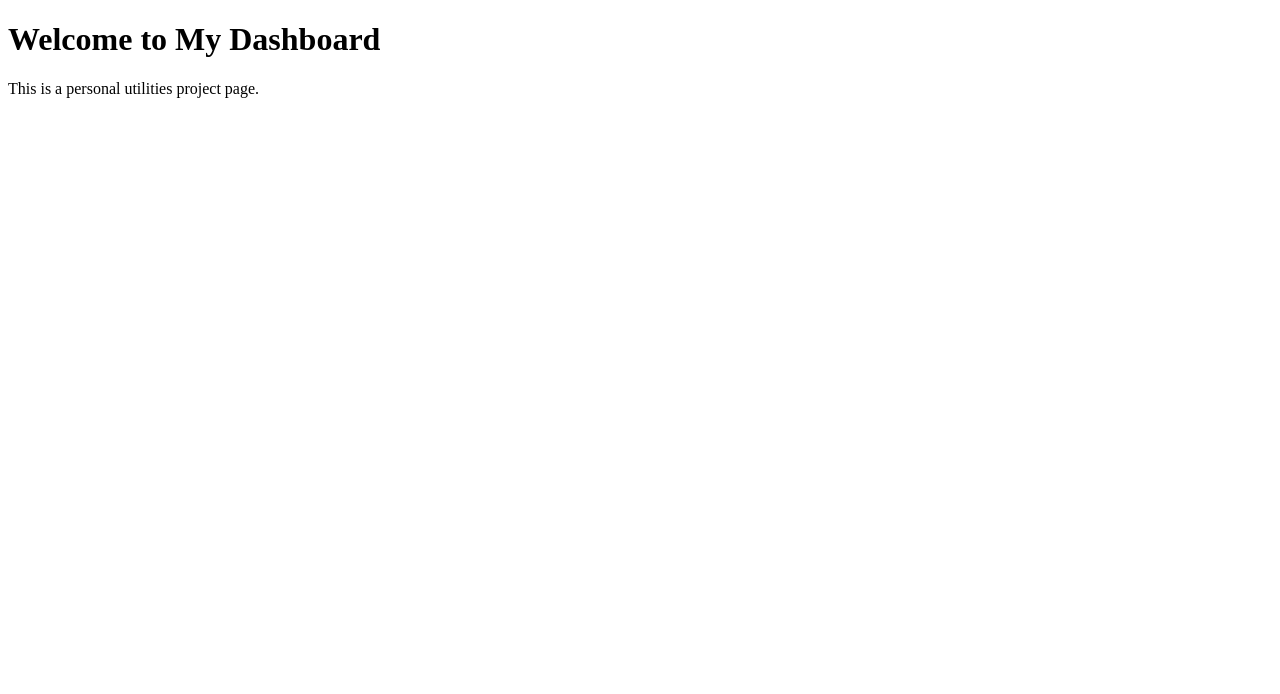
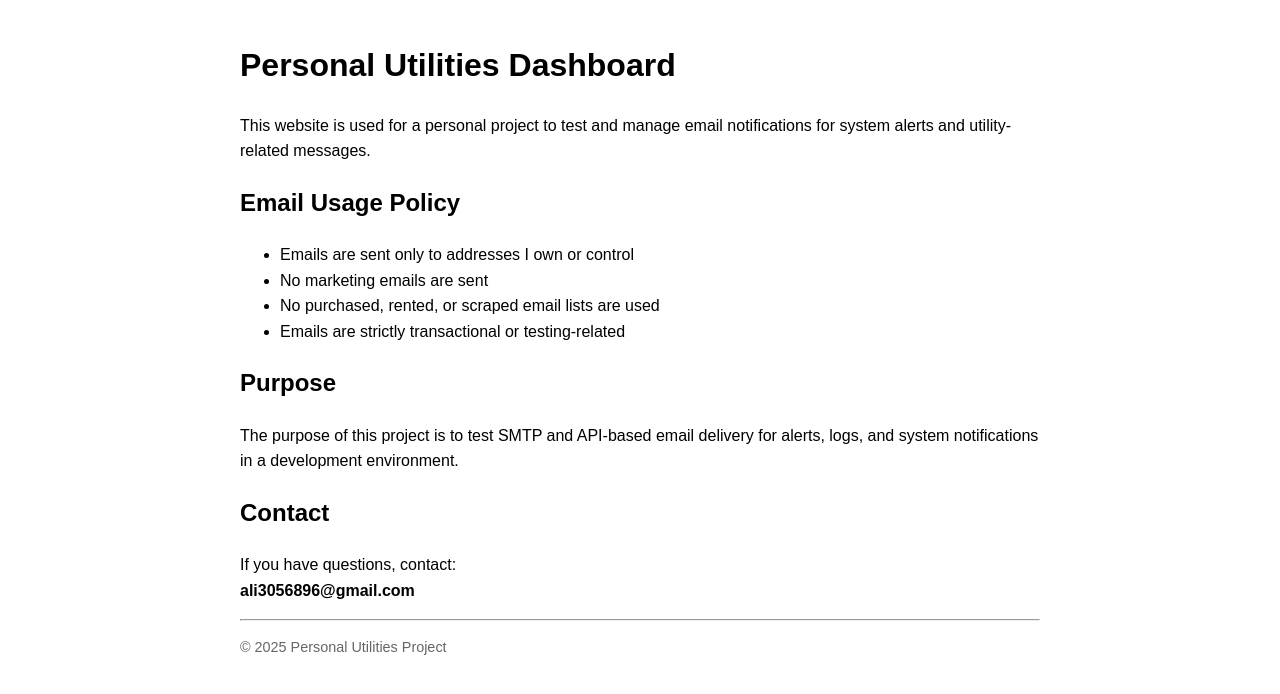
Before and after one commit to babu70709090-ui/website, a plain HTML site: page index.html in a window 1280 px wide. Drawn offline with Linux system fonts and the light colour scheme.

Commit message:
index.html

```diff
--- a/index.html
+++ b/index.html
@@ -1,10 +1,44 @@
 <!DOCTYPE html>
-<html>
+<html lang="en">
 <head>
-  <title>My Tools Dashboard</title>
+  <meta charset="UTF-8" />
+  <title>Personal Utilities Dashboard</title>
+  <meta name="viewport" content="width=device-width, initial-scale=1.0" />
 </head>
-<body>
-  <h1>Welcome to My Dashboard</h1>
-  <p>This is a personal utilities project page.</p>
+<body style="font-family: Arial, sans-serif; max-width: 800px; margin: 40px auto; line-height: 1.6;">
+
+  <h1>Personal Utilities Dashboard</h1>
+
+  <p>
+    This website is used for a personal project to test and manage
+    email notifications for system alerts and utility-related messages.
+  </p>
+
+  <h2>Email Usage Policy</h2>
+  <ul>
+    <li>Emails are sent only to addresses I own or control</li>
+    <li>No marketing emails are sent</li>
+    <li>No purchased, rented, or scraped email lists are used</li>
+    <li>Emails are strictly transactional or testing-related</li>
+  </ul>
+
+  <h2>Purpose</h2>
+  <p>
+    The purpose of this project is to test SMTP and API-based email delivery
+    for alerts, logs, and system notifications in a development environment.
+  </p>
+
+  <h2>Contact</h2>
+  <p>
+    If you have questions, contact:<br />
+    <strong>ali3056896@gmail.com</strong>
+  </p>
+
+  <hr />
+
+  <p style="font-size: 0.9em; color: #666;">
+    © 2025 Personal Utilities Project
+  </p>
+
 </body>
 </html>
```
